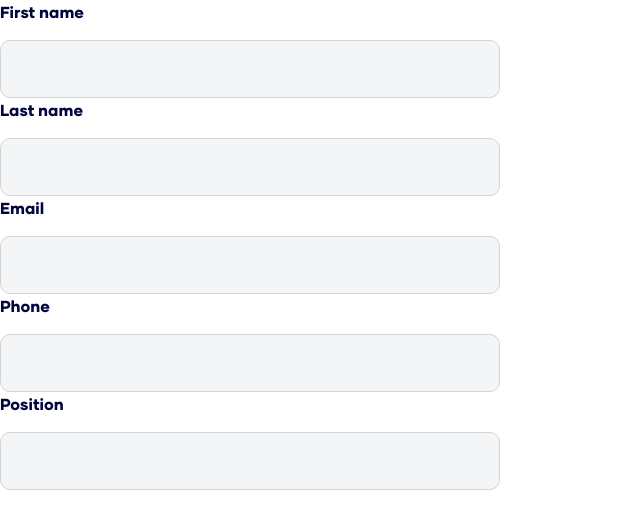
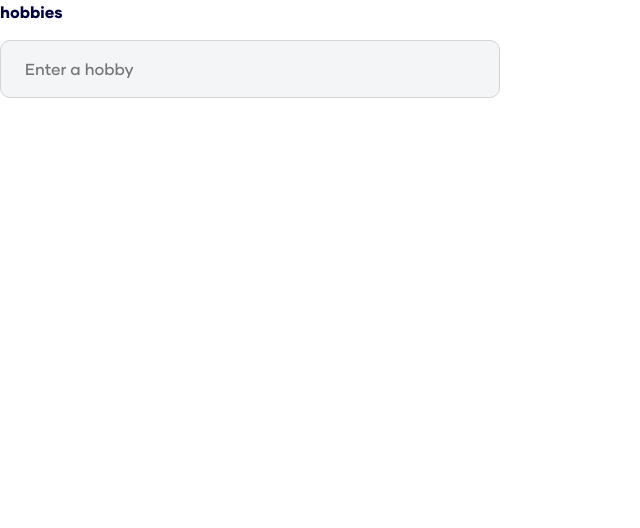
Before and after one commit to maplesyrupman/rwi-site, a Next.js app: page /test in a window 1280 px wide. Shown: the top 528 px of the page, without its empty margins (0-640 px from the left). Built offline with nearby package versions, Linux system fonts and the light colour scheme.

Commit message:
add and remove tag

```diff
--- /dev/null
+++ b/components/Tag/index.tsx
@@ -0,0 +1,35 @@
+import styles from './styles.module.css'
+
+import { CgClose } from 'react-icons/cg'
+
+type Props = {
+    text: string,
+    colour: 'blue' | 'red' | 'secondary',
+    canDelete: boolean,
+    onClick: () => void
+}
+
+export default function Tag({ text, colour, canDelete, onClick }:Props) {
+    let tagClass: string = '';
+
+    switch(colour) {
+        case 'blue':
+            tagClass = styles.blueTag;
+            break;
+        case 'red':
+            tagClass = styles.redTag;
+            break;
+        case 'secondary':
+            tagClass = styles.secondaryTag;
+            break;
+    }
+
+    return (
+        <div className={`${styles.tag} ${tagClass}`}>
+            <span>{text}</span>
+            {canDelete && (
+                <CgClose onClick={onClick}/>
+            )}
+        </div>
+    )
+}
--- /dev/null
+++ b/components/Tag/styles.module.css
@@ -0,0 +1,25 @@
+.tag {
+    display: flex;
+    align-items: center;
+    gap: 0.5rem;
+    padding: 0.5rem 1rem;
+    width: fit-content;
+    border: none;
+    border-radius: 10px;
+    text-align: center;
+    color: var(--light);
+    font-weight: 800;
+}
+
+.blueTag {
+    background: var(--rwi-blue);
+}
+
+.redTag {
+    background: var(--rwi-red);
+}
+
+.secondaryTag {
+    border: 4px solid var(--rwi-blue);
+    color: var(--rwi-blue);
+}
--- a/components/form-components/Radio/index.tsx
+++ b/components/form-components/Radio/index.tsx
@@ -5,7 +5,7 @@ type Props = {
     id: string,
     label: string,
     options: string[],
-    change: () => void,
+    change: (id: string, value: any) => void,
     required: boolean
 }
 
@@ -34,7 +34,7 @@ export default function Radio({ id, label, options, change, required }:Props) {
                             <input
                             type='radio'
                             id={o}
-                            onChange={change}
+                            onChange={() => change(id, o)}
                             className={styles.radio}
                             name={id}
                             />
--- a/components/form-components/RadioScale/index.tsx
+++ b/components/form-components/RadioScale/index.tsx
@@ -36,8 +36,9 @@ export default function RadioScale({ id, label, options, change, required }:Prop
                         <div
                         className={`${styles.option} ${selected == o ? styles.selected : ''}`}
                         onClick={() => click(o)}
+                        key={o}
                         >
-                            <label key={o}>
+                            <label>
                             <input
                             type='radio'
                             name={id}
--- a/components/form-components/ShortAnswer/index.tsx
+++ b/components/form-components/ShortAnswer/index.tsx
@@ -5,7 +5,7 @@ interface Props {
     id: string;
     label: string;
     placeholder: string;
-    change: (
+    change?: (
         id: string,
         value: any
     ) => void;
@@ -15,7 +15,10 @@ interface Props {
 export default function ShortAnswer({id, label, placeholder, change, validation}: Props) {
     function handleChange(e: React.ChangeEvent) {
         const el = e.target as HTMLInputElement
-        change(id, el.value)
+
+        if (change) {
+            change(id, el.value)
+        }
     }
 
     return (
@@ -30,6 +33,7 @@ export default function ShortAnswer({id, label, placeholder, change, validation}
             id={id}
             className={styles.input}
             type='text'
+            placeholder={placeholder}
             onChange={handleChange} />
         </div>
     )
--- /dev/null
+++ b/components/form-components/TagsInput/index.tsx
@@ -0,0 +1,59 @@
+import Tag from '../../Tag';
+import ShortAnswer from '../ShortAnswer';
+import stylesMain from '../styles.module.css'
+import styles from './styles.module.css'
+
+import React, { useState } from 'react';
+
+type Props = {
+    id: string,
+    label: string,
+    placeholder: string,
+    change: (id: string, value: any) => void;
+    required: boolean
+}
+
+export default function TagsInput({ id, label, placeholder, change, required }:Props) {
+
+    const [tags, setTags] = useState<string[]>([]);
+
+
+    function handleSubmit(e: React.FormEvent) {
+        e.preventDefault();
+
+        const form = e.target as HTMLFormElement;
+        const input = form[0] as HTMLInputElement;
+
+        const value = input.value;
+
+        setTags([ ...tags, value]);
+
+        change(id, tags);
+    }
+
+    function handleDelete(idx: number) {
+        const newArr = tags;
+        const deleted = tags.splice(idx, 1);
+
+        console.log(newArr);
+
+        setTags(newArr);
+
+        change(id, tags);
+    }
+
+    return (
+        <div className={stylesMain.container}>
+            <form onSubmit={handleSubmit}>
+                <ShortAnswer id={id} label={label} placeholder={placeholder} />
+            </form>
+            <div className={styles.tagCon}>
+                {tags.map((t, idx) => {
+                    return (
+                        <Tag key={t} text={t} colour='blue' canDelete={true} onClick={() => handleDelete(idx)} />
+                    )
+                })}
+            </div>
+        </div>
+    )
+}
--- /dev/null
+++ b/components/form-components/TagsInput/styles.module.css
@@ -0,0 +1,7 @@
+.tagCon {
+    display: flex;
+    flex-direction: row;
+    flex-wrap: wrap;
+    gap: 0.5rem;
+    align-items: center;
+}
--- a/pages/test.tsx
+++ b/pages/test.tsx
@@ -1,42 +1,15 @@
-
-import { useState } from "react"
-import GrowingList from "../components/form-components/GrowingList"
+import TagsInput from "../components/form-components/TagsInput"
 
 const tq = {
-    label: 'Contacts',
-    type: 'growing-list',
-    id: '0-2',
-    min: 1,
-    value: [],
-    fields: [
-        {
-            label: 'First name',
-            type: 'short',
-            id: '0-2-0',
-            value: ''
-        }, {
-            label: 'Last name',
-            type: 'short',
-            id: '0-2-1',
-            value: ''
-        }, {
-            label: 'Email',
-            type: 'email',
-            id: '0-2-2',
-            value: ''
-        }, {
-            label: 'Phone',
-            type: 'short',
-            id: '0-2-3',
-            value: ''
-        }, {
-            label: 'Position',
-            type: 'short',
-            id: '0-2-4',
-            value: ''
-        }
-    ]
-}
+                label: 'Seasonal',
+                type: 'radio',
+                id: '0-7',
+                options: [
+                    'yes',
+                    'no'
+                ],
+                value: undefined
+            }
 
 export default function Test() {
     function change(id:string, value:any) {
@@ -45,7 +18,7 @@ export default function Test() {
 
     return (
         <div>
-            <GrowingList label={tq.label} id={tq.id} fields={tq.fields} change={change} validate={() => true} />
+            <TagsInput id='123' label='hobbies' placeholder='Enter a hobby' change={change} required={true} />
         </div>
     )
 }
```
